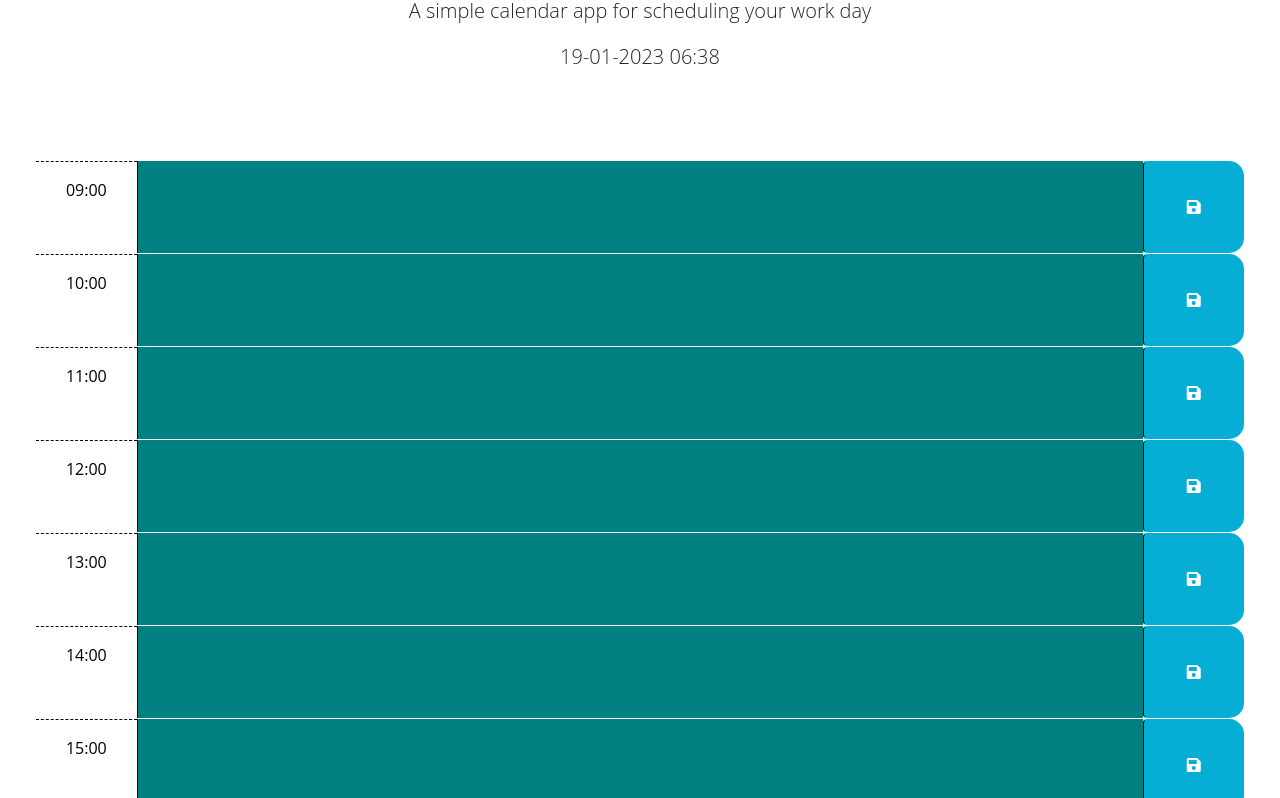
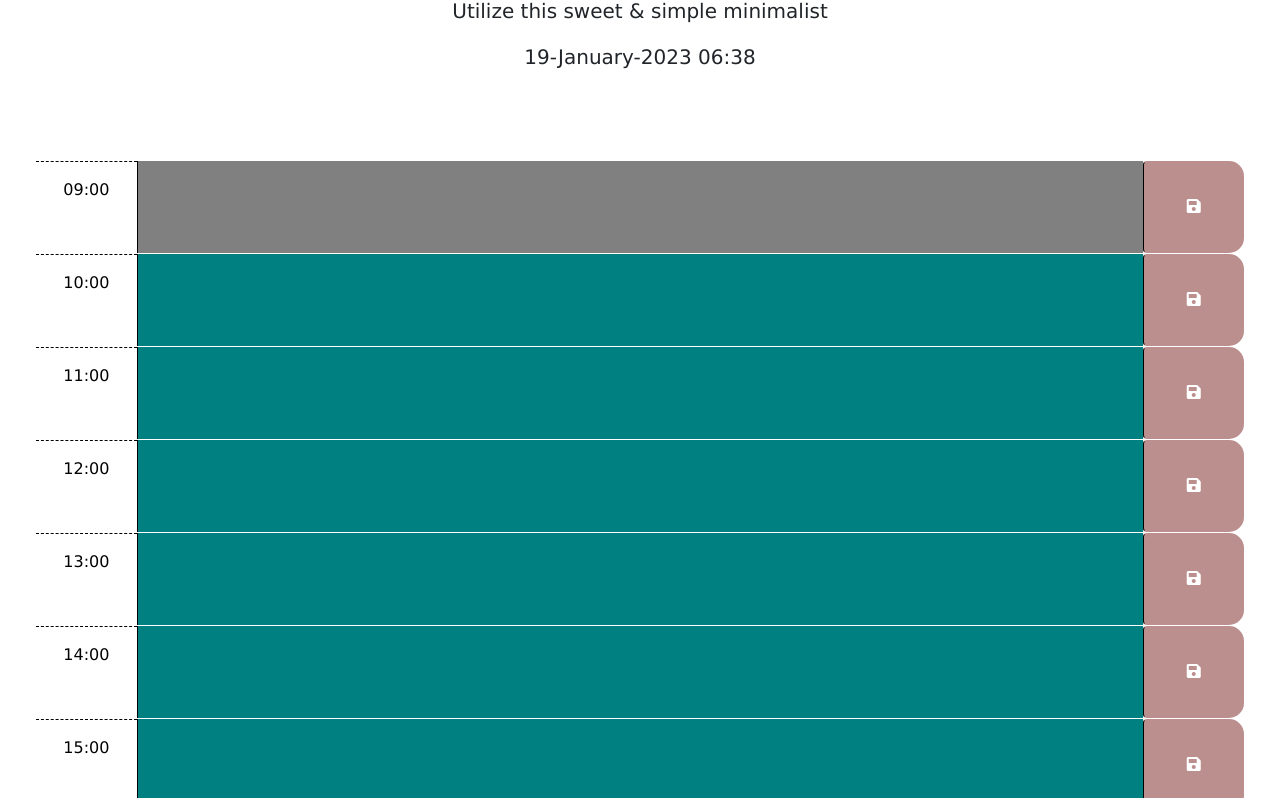
Before and after one commit to skyeflier/05-scheduler, a plain HTML site: page index.html in a window 1280 px wide. Shown: the part 137-935 px from the top of the page. Drawn offline with nearby package versions, Linux system fonts and the light colour scheme.

Commit message:
fixed local storage get item by putting it in the textarea function and updated colors and fonts

```diff
--- a/index.html
+++ b/index.html
@@ -17,31 +17,20 @@
 
 <body>
   <header class="p-5 mb-4">
-    <h1 class="display-3 text-center">Work Day Scheduler</h1>
-    <p class="lead text-center">A simple calendar app for scheduling your work day</p>
+    <h1 class="display-3 text-center">Slay the Day</h1>
+    <p class="lead text-center">Utilize this sweet & simple minimalist </p>
     <p id="currentDay" class="lead"></p>
   </header>
   <div class="container-fluid px-5">
-    <!-- Use class for "past", "present", and "future" to apply styles to the
-        time-block divs accordingly. The javascript will need to do this by
-        adding/removing these classes on each div by comparing the hour in the
-        id to the current hour. The html provided below is meant to be an example
-        demonstrating how the css provided can be leveraged to create the
-        desired layout and colors. The html below should be removed or updated
-        in the finished product. Remember to delete this comment once the
-        code is implemented.
-        -->
 
-    <!-- Example of a past time block. The "past" class adds a gray background color. -->
     <div id="9" class="row time-block">
       <div class="col-2 col-md-1 hour text-center py-3">09:00</div>
-      <textarea class="col-8 col-md-10 description" data-thisHour="09" rows="3"> </textarea>
+      <textarea class="col-8 col-md-10 description" data-thisHour="0" rows="3"> </textarea>
       <button class="btn saveBtn col-2 col-md-1" aria-label="save">
         <i class="fas fa-save" aria-hidden="true"></i>
       </button>
     </div>
 
-    <!-- Example of a present time block. The "present" class adds a red background color. -->
     <div id="10" class="row time-block">
       <div class="col-2 col-md-1 hour text-center py-3">10:00</div>
       <textarea class="col-8 col-md-10 description" data-thisHour="10" rows="3"> </textarea>
@@ -50,7 +39,6 @@
       </button>
     </div>
 
-    <!-- Example of a future time block. The "future" class adds a green background color. -->
     <div id="11" class="row time-block">
       <div class="col-2 col-md-1 hour text-center py-3">11:00</div>
       <textarea class="col-8 col-md-10 description" data-thisHour="11" rows="3"> </textarea>
@@ -109,16 +97,10 @@
     crossorigin = "anonymous"
   </script>
 
-  <!-- <script src="path/to/dayjs/dayjs.min.js"></script>
-   <script>
-    dayjs().format()
-  </script>  DO I NEED THIS OR IS WHAT I HAVE BELOW WHAT'S SUPPOSED TO BE HERE?? AND IS IT THE CORRECT URL??-->
-
   <script src="https://code.jquery.com/jquery-3.4.1.min.js"></script>
   <script src="https://cdn.jsdelivr.net/npm/dayjs@1.11.3/dayjs.min.js"
     integrity="sha256-iu/zLUB+QgISXBLCW/mcDi/rnf4m4uEDO0wauy76x7U=" crossorigin="anonymous"></script>
   <script src="script.js"></script>
-  <!-- console.log(localStorage) -->
 </body>
 
 </html>
--- a/script.js
+++ b/script.js
@@ -1,8 +1,8 @@
-var today = dayjs().format('DD-MM-YYYY HH:mm');
+var today = dayjs().format('DD-MMMM-YYYY HH:mm');
 $('#currentDay').text(today);
 
 var newDate = new Date()
-currentTime = newDate.getHours() // WHY DOES THIS NOT NEED A VAR =
+currentTime = newDate.getHours()
 // console.log(typeof currentTime); // NUMBER
 // console.log(currentTime)
 
@@ -11,10 +11,9 @@ $(function () {
     var time = $(this).parent().attr("id"); // need evaulation for military time and compare numbers for time
     console.log(time); // STRING
     var text = $(this).siblings(".description").val();
-    // console.log(text);
 
-    localStorage.setItem(time, text).JSON.stringify(); //time would be the keyName because that's something we have control over, and so we can pull that information from localStorage
-    localStorage.getItem(time, text).JSON.parse();
+    localStorage.setItem(time, text); //time would be the keyName because that's something we have control over, and so we can pull that information from localStorage
+
   });
 })
 
@@ -22,7 +21,6 @@ $("textarea").each(function () { // the "textarea" generates the array
   let scheduleTime = parseInt(this.dataset.thishour)
   // console.log(typeof scheduleTime); // STRING need to parse int to turn into a number to compare with time
   // console.log(this.dataset) // This informed us the format of thishour was wrong and needed a lowercase 'h'
-  // console.log(parseInt(scheduleTime)); CAN DELETE
 
   if (currentTime === scheduleTime) {
     $(this).removeClass("past").removeClass("future").addClass("present");
@@ -33,32 +31,6 @@ $("textarea").each(function () { // the "textarea" generates the array
   } else if (currentTime > scheduleTime) {
     $(this).removeClass("present").removeClass("future").addClass("past");
   }
-
+  var text = localStorage.getItem(scheduleTime);
+  $(this).val(text)
 });
-
-
-
-// Wrap all code that interacts with the DOM in a call to jQuery to ensure that
-// the code isn't run until the browser has finished rendering all the elements
-// in the html.
-
-// TODO: Add a listener for click events on the save button. This code should
-// use the id in the containing time-block as a key to save the user input in
-// local storage. HINT: What does `this` reference in the click listener
-// function? How can DOM traversal be used to get the "hour-x" id of the
-// time-block containing the button that was clicked? How might the id be
-// useful when saving the description in local storage?
-
-  // TODO: Add code to apply the past, present, or future class to each time
-  // block by comparing the id to the current hour. HINTS: How can the id
-  // attribute of each time-block be used to conditionally add or remove the
-  // past, present, and future classes? How can Day.js be used to get the
-  // current hour in 24-hour time?
-
-  // TODO: Add code to get any user input that was saved in localStorage and set
-  // the values of the corresponding textarea elements. HINT: How can the id
-  // attribute of each time-block be used to do this?
-
-  // TODO: Add code to display the current date in the header of the page.
-
- // $('div.time-block div;even').css('color','light grey') TRYING TO MAKE EVERY OTHER BLOCK    A DIFFERENT COLOR GREY
--- a/style.css
+++ b/style.css
@@ -1,5 +1,5 @@
 body {
-  font-family: 'Open Sans', sans-serif;
+  font-family: 'Lucida Sans', 'Lucida Sans Regular', 'Lucida Grande', 'Lucida Sans Unicode', Geneva, Verdana, sans-serif;
   font-size: 16px;
 }
 
@@ -40,7 +40,7 @@ textarea {
 }
 
 .present {
-  background-color: orchid;
+  background-color: goldenrod;
   color: white;
 }
 
@@ -53,7 +53,7 @@ textarea {
   border-left: 1px solid black;
   border-top-right-radius: 15px;
   border-bottom-right-radius: 15px;
-  background-color: #06aed5;
+  background-color: rosybrown;
   color: white;
 }
 
```
